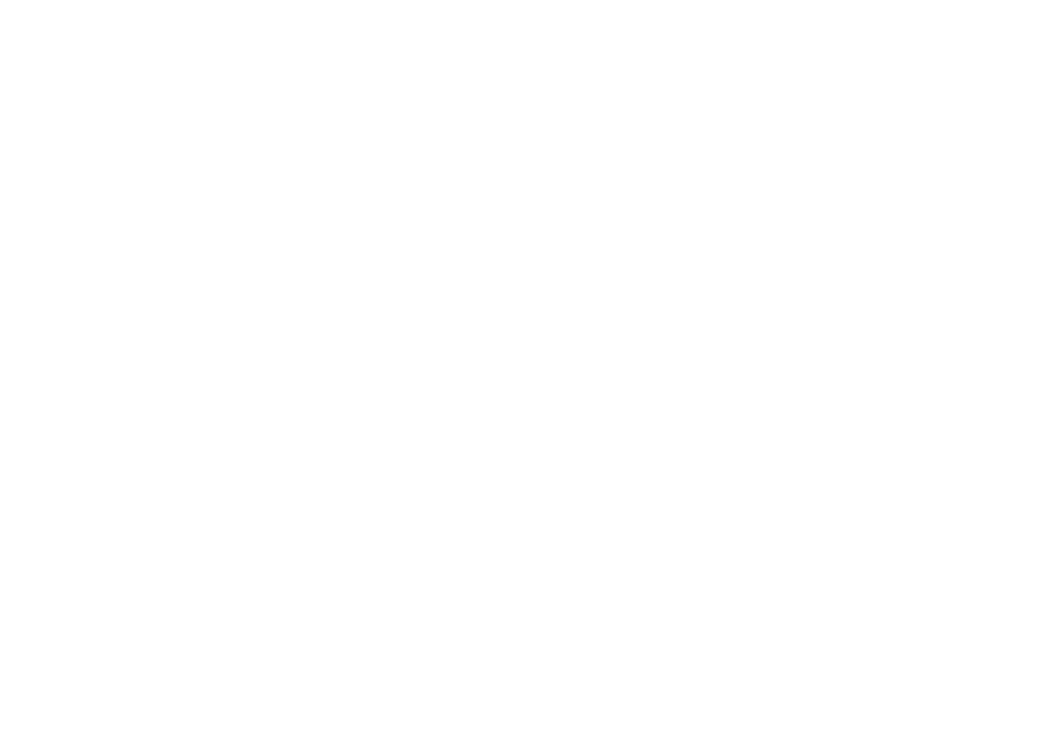
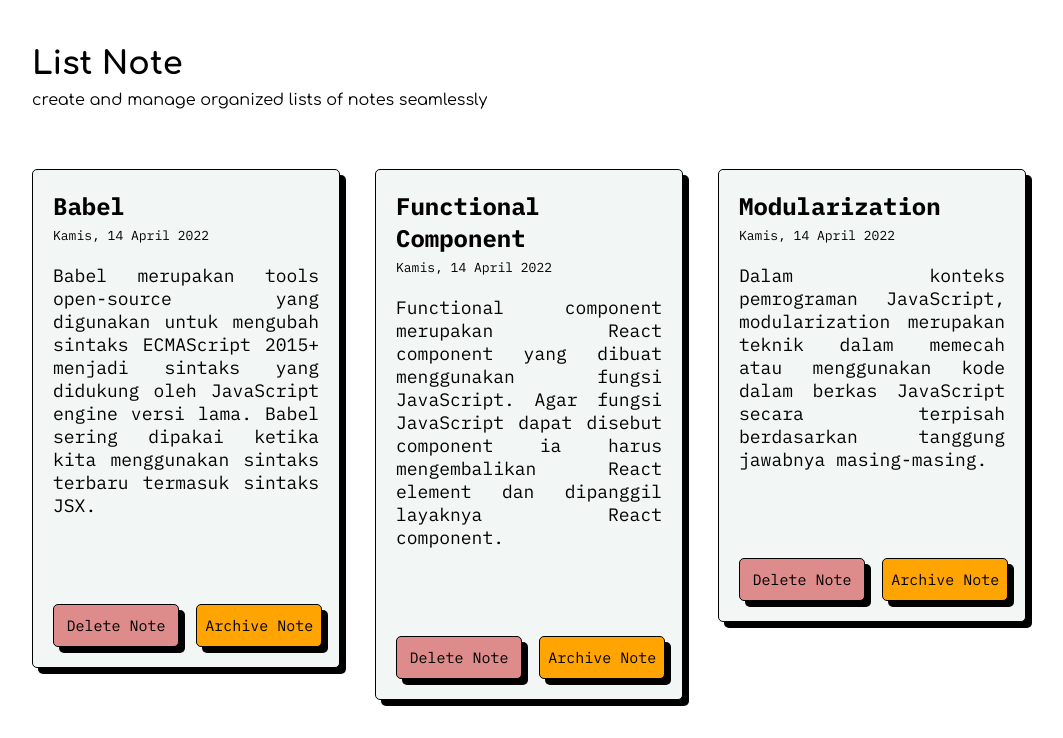
Before and after one commit to yat98/dicoding_react_notes, a React (Vite) app: page / in a window 1280 px wide. Shown: the part 960-1698 px from the top of the page, without its empty margins (108-1171 px from the left). Before the commit the page ends 895 px from the top, so only its background shows below. Built offline with nearby package versions, Linux system fonts and the light colour scheme.

Commit message:
add: list note UI

```diff
--- a/src/NoteApp.jsx
+++ b/src/NoteApp.jsx
@@ -3,8 +3,19 @@
 import NoteHeader from "./NoteHeader";
 import './assets/styles/style.css';
 import NoteSectionTitle from "./NoteSectionTitle";
+import { getInitialData } from "./utils";
+import NoteList from "./NoteList";
 
 export default class NotesApp extends React.Component {
+  constructor(props) {
+    super(props);
+    const notes = getInitialData();
+    this.state = {
+      notes,
+      searchNotes: notes,
+    };
+  }
+
   render() {
     return (
       <div className="note-app">
@@ -14,6 +25,11 @@
           desc="quick and intuitive tool that enables users to capture and store important information effortlessly"
         />
         <AddNote />
+        <NoteSectionTitle
+          title="List Note"
+          desc="create and manage organized lists of notes seamlessly"
+        />
+        <NoteList notes={this.state.notes} />
       </div>
     );
   }
--- /dev/null
+++ b/src/NoteItem.jsx
@@ -0,0 +1,20 @@
+import { showFormattedDate } from "./utils";
+
+/* eslint-disable react/prop-types */
+function NoteItem({ title, body, createdAt }) {
+  return (
+    <div className="note-item">
+      <h3 className="note-item__title">{ title }</h3>
+      <p className="note-item__date">{ showFormattedDate(createdAt) }</p>
+      <p className="note-item__body">{ body }</p>
+      <div className="note-item__button-wrap">
+        <div className="note-item__button">
+          <button type="submit" className="note-item__button-delete">Delete Note</button>
+          <button type="submit" className="note-item__button-archive">Archive Note</button>
+        </div>
+      </div>
+    </div>
+  );
+}
+
+export default NoteItem;
--- /dev/null
+++ b/src/NoteList.jsx
@@ -0,0 +1,12 @@
+/* eslint-disable react/prop-types */
+import NoteItem from "./NoteItem";
+
+function NoteList({ notes }) {
+  return (
+    <div className="note-list">
+      { notes.map((note) => <NoteItem key={note.id} {...note} />) }
+    </div>
+  );
+}
+
+export default NoteList;
--- a/src/assets/styles/style.css
+++ b/src/assets/styles/style.css
@@ -36,7 +36,7 @@
 }
 
 .note-section {
-  margin-top: 65px;
+  margin-top: 85px;
   font-family: 'Comfortaa', sans-serif;
 }
 
@@ -58,6 +58,7 @@
   border-radius: 5px;
   background-color: #F2F7F5;
   margin-top: 40px;
+  min-height: 610px;
 }
 
 .note-add__title{
@@ -114,9 +115,92 @@
   border-radius: 5px;
   background-color: #8BD3DD;
   margin-top: 40px;
+  transition: 0.2s;
+  cursor: pointer;
 }
 
-@media only screen and (max-width: 768px) {
+.note-add__button-save:hover {
+  margin-top: 45px;
+  box-shadow: 2px 2px 0px 0px black;
+}
+
+.note-list {
+  display: flex;
+  flex-wrap: wrap;
+  margin-top: 20px;
+  column-gap: 35px;
+}
+
+.note-item {
+  position: relative;
+  max-height: fit-content;
+  flex-basis: 308px;
+  font-family: 'IBM Plex Mono', monospace;
+  padding: 20px 20px 150px 20px;
+  border: 1px solid black;
+  box-shadow: 6px 6px 0px 0px black;
+  border-radius: 5px;
+  background-color: #F2F7F5;
+  margin-top: 40px;
+}
+
+.note-item__title{
+  font-size: 24px;
+  font-weight: 600;
+}
+
+.note-item__date{
+  font-size: 13px;
+  font-weight: light;
+  margin-bottom: 20px;
+  margin-top: 5px;
+}
+
+.note-item__body {
+  font-size: 18px;
+  text-align: justify;
+}
+
+.note-item__button-wrap {
+  position: absolute;
+  bottom: 20px;
+  width: 88%;
+}
+
+.note-item__button{
+  display: flex;
+  min-height: 43px;
+  width: 100%;
+  justify-content: space-between;
+}
+
+.note-item__button-delete, .note-item__button-archive {
+  flex-basis: 126px;
+  font-family: 'IBM Plex Mono', monospace;
+  font-weight: normal;
+  font-size: 15px;
+  padding: 8px;
+  border: 1px solid black;
+  box-shadow: 6px 6px 0px 0px black;
+  border-radius: 5px;
+  transition: 0.2s;
+  cursor: pointer;
+}
+.note-item__button-delete:hover, .note-item__button-archive:hover {
+  margin-top: 5px;
+  box-shadow: 2px 2px 0px 0px black;
+}
+
+.note-item__button-delete {
+  background-color: #DD8B8B;
+}
+
+.note-item__button-archive {
+  background-color: #FFA401;
+}
+
+
+@media only screen and (max-width: 925px) {
   .note-app__header-logo {
     text-align: center;
     margin-bottom: 30px;
@@ -134,4 +218,15 @@
   .note-app__header-search-input {
     width: 100%;
   }
+
+  .note-list {
+    margin-left: 20px;
+    margin-right: 20px;
+    display: block;
+  }
+
+  .note-item__button-wrap {
+    position: none;
+    bottom: 20px;;
+  }
 }
--- /dev/null
+++ b/src/utils/index.js
@@ -0,0 +1,56 @@
+const getInitialData = () => ([
+  {
+    id: 1,
+    title: "Babel",
+    body: "Babel merupakan tools open-source yang digunakan untuk mengubah sintaks ECMAScript 2015+ menjadi sintaks yang didukung oleh JavaScript engine versi lama. Babel sering dipakai ketika kita menggunakan sintaks terbaru termasuk sintaks JSX.",
+    createdAt: '2022-04-14T04:27:34.572Z',
+    archived: false,
+  },
+  {
+    id: 2,
+    title: "Functional Component",
+    body: "Functional component merupakan React component yang dibuat menggunakan fungsi JavaScript. Agar fungsi JavaScript dapat disebut component ia harus mengembalikan React element dan dipanggil layaknya React component.",
+    createdAt: '2022-04-14T04:27:34.572Z',
+    archived: false,
+  },
+  {
+    id: 3,
+    title: "Modularization",
+    body: "Dalam konteks pemrograman JavaScript, modularization merupakan teknik dalam memecah atau menggunakan kode dalam berkas JavaScript secara terpisah berdasarkan tanggung jawabnya masing-masing.",
+    createdAt: '2022-04-14T04:27:34.572Z',
+    archived: false,
+  },
+  {
+    id: 4,
+    title: "Lifecycle",
+    body: "Dalam konteks React component, lifecycle merupakan kumpulan method yang menjadi siklus hidup mulai dari component dibuat (constructor), dicetak (render), pasca-cetak (componentDidMount), dan sebagainya. ",
+    createdAt: '2022-04-14T04:27:34.572Z',
+    archived: false,
+  },
+  {
+    id: 5,
+    title: "ESM",
+    body: "ESM (ECMAScript Module) merupakan format modularisasi standar JavaScript.",
+    createdAt: '2022-04-14T04:27:34.572Z',
+    archived: false,
+  },
+  {
+    id: 6,
+    title: "Module Bundler",
+    body: "Dalam konteks pemrograman JavaScript, module bundler merupakan tools yang digunakan untuk menggabungkan seluruh modul JavaScript yang digunakan oleh aplikasi menjadi satu berkas.",
+    createdAt: '2022-04-14T04:27:34.572Z',
+    archived: false,
+  },
+]);
+
+const showFormattedDate = (date) => {
+  const options = {
+    weekday: "long",
+    year: "numeric",
+    month: "long",
+    day: "numeric"
+  }
+  return new Date(date).toLocaleDateString("id-ID", options)
+}
+
+export { getInitialData, showFormattedDate };
```
